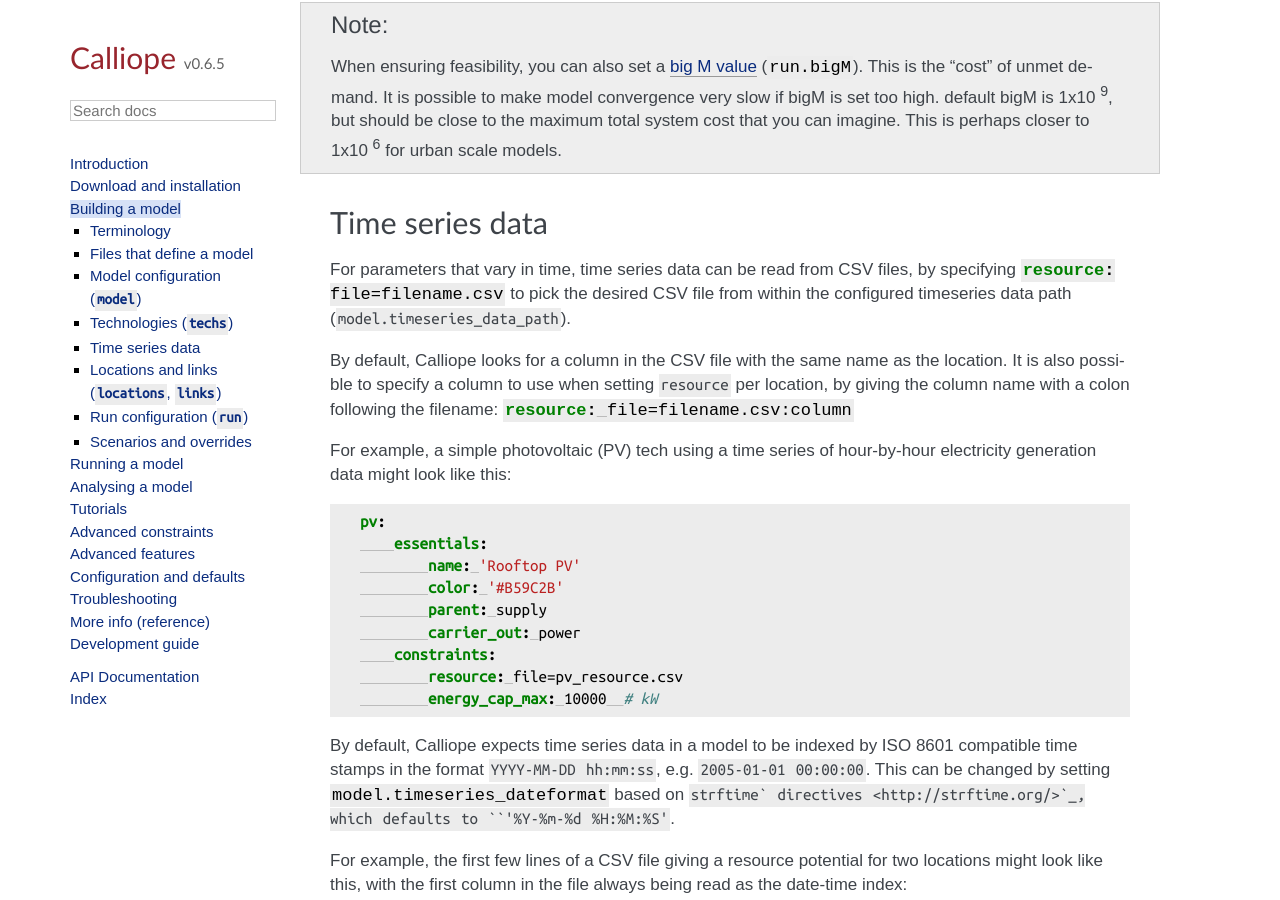
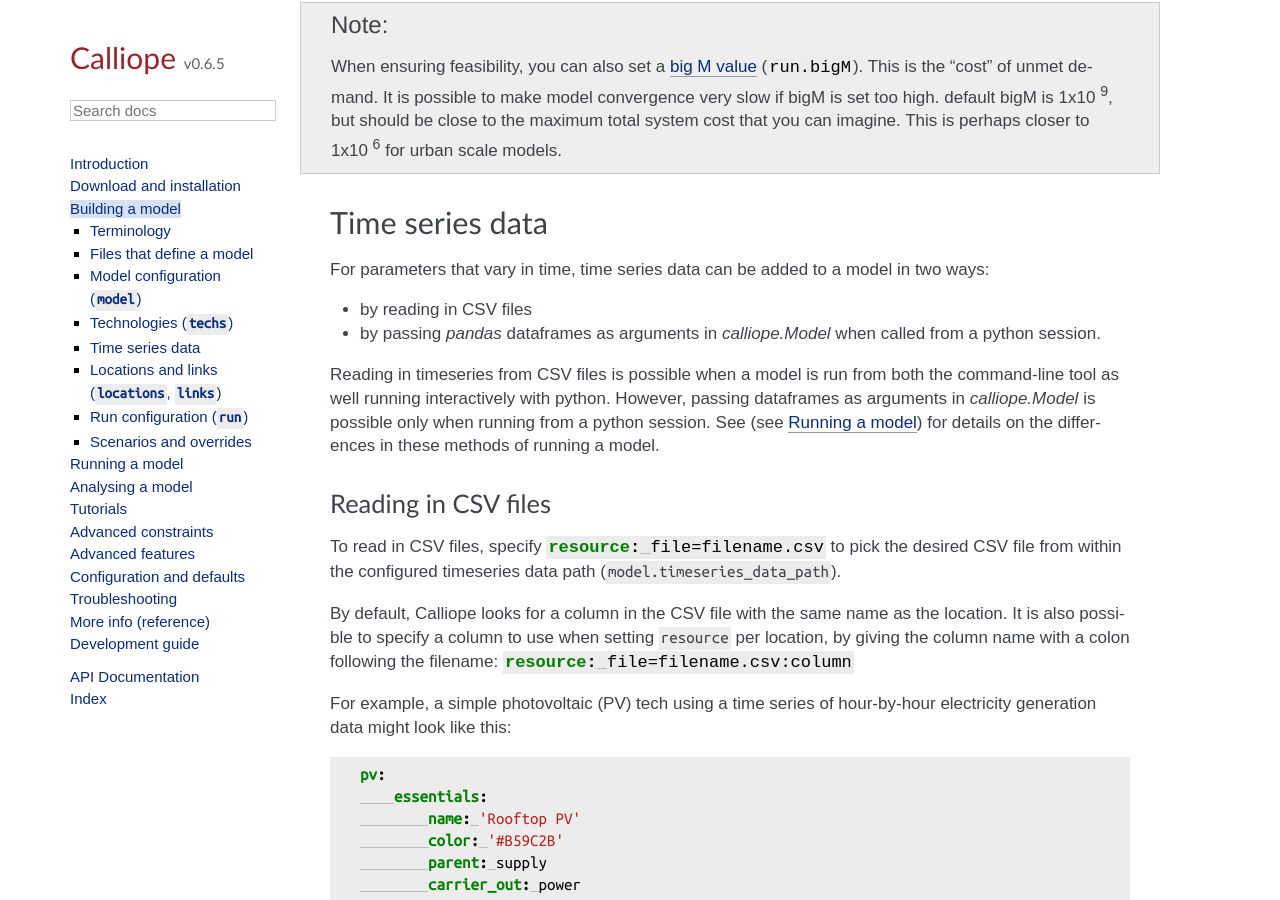
Before and after one commit to calliope-project/calliope, a Sphinx documentation site: the page built from doc/user/building.rst, in a window 1280 px wide and 900 px high, scrolled down 4424 px. Built offline with Sphinx 7.4.7, drawn with Linux system fonts in a browser that asks for light colours; some web fonts are replaced; pages that are not in the unit, such as notebooks, are missing from menus; a script that is not in the unit is left out.

Commit message:
start adding timeseries via dataframes to documentation

```diff
--- a/doc/user/building.rst
+++ b/doc/user/building.rst
@@ -161,7 +161,16 @@
 Time series data
 ----------------
 
-For parameters that vary in time, time series data can be read from CSV files, by specifying :yaml:`resource: file=filename.csv` to pick the desired CSV file from within the configured timeseries data path (``model.timeseries_data_path``).
+For parameters that vary in time, time series data can be added to a model in two ways:
+
+* by reading in CSV files
+* by passing `pandas` dataframes as arguments in `calliope.Model` when called from a python session.
+
+Reading in timeseries from CSV files is possible when a model is run from both the command-line tool as well running interactively with python. However, passing dataframes as arguments in `calliope.Model` is possible only when running from a python session. See (see :doc:`running`) for details on the differences in these methods of running a model.
+
+Reading in CSV files
+--------------------
+To read in CSV files, specify :yaml:`resource: file=filename.csv` to pick the desired CSV file from within the configured timeseries data path (``model.timeseries_data_path``).
 
 By default, Calliope looks for a column in the CSV file with the same name as the location. It is also possible to specify a column to use when setting ``resource`` per location, by giving the column name with a colon following the filename: :yaml:`resource: file=filename.csv:column`
 
```
